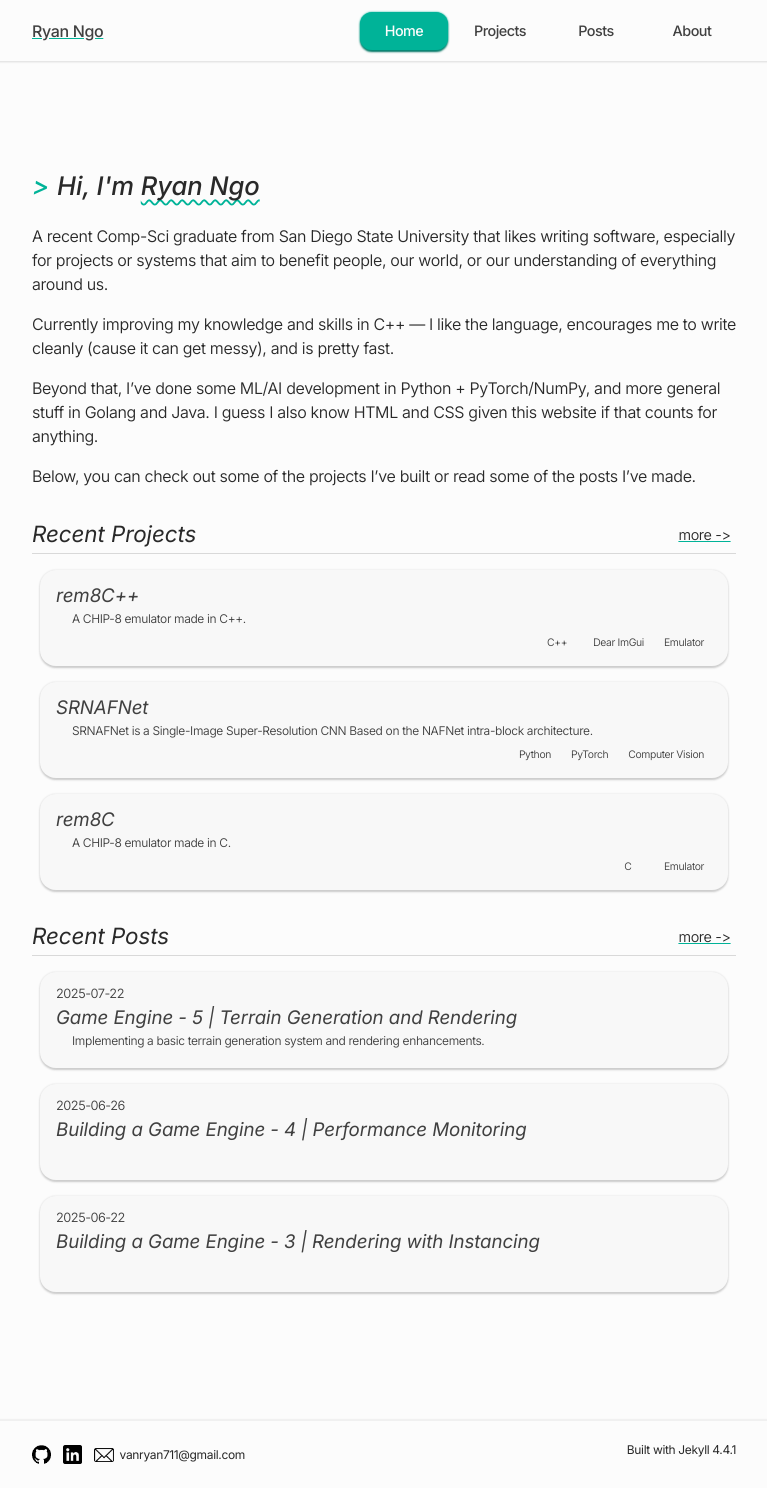
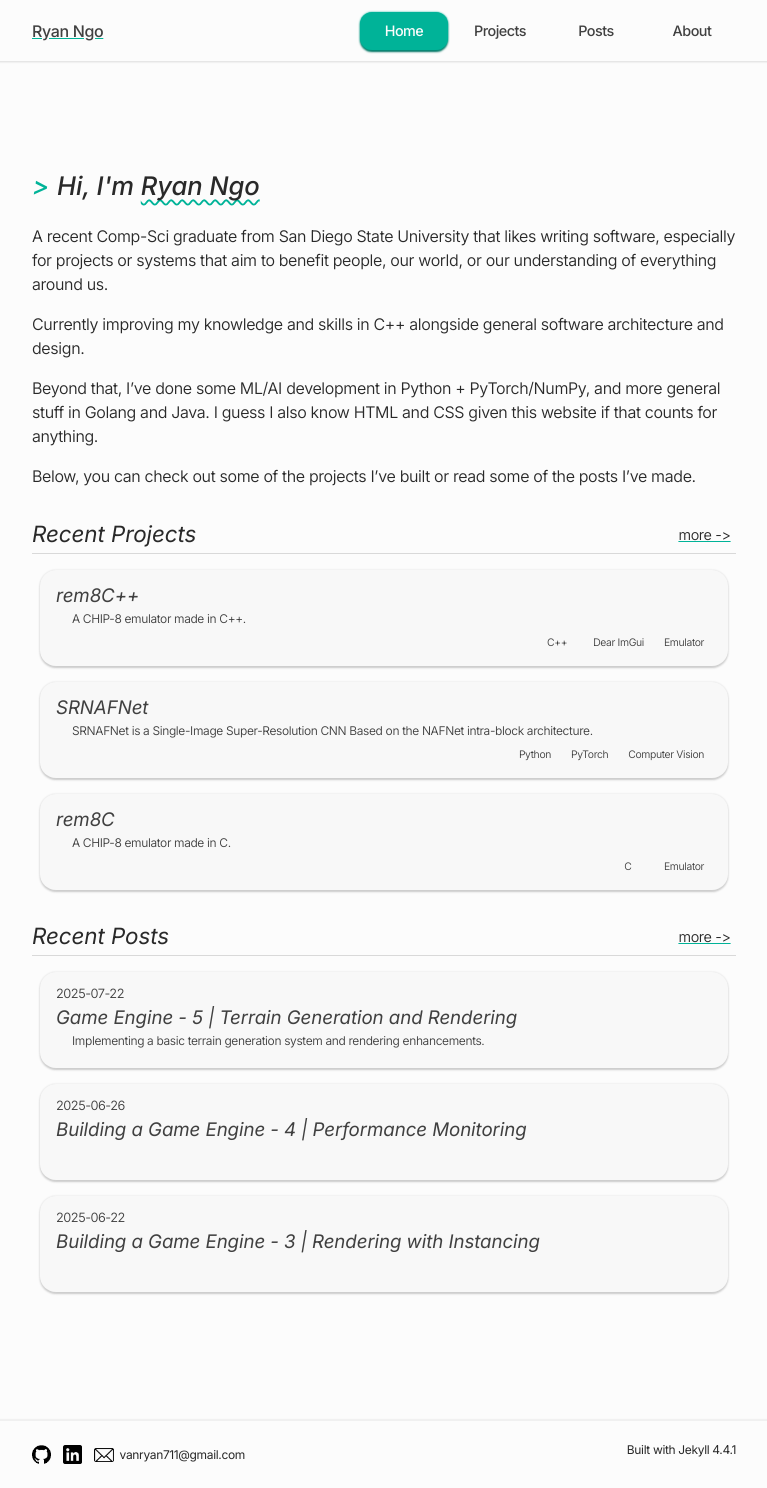
Before and after one commit to RyanVNgo/RyanVNgo.github.io, a Jekyll site: the page built from index.md, in a window 1280 px wide. Shown: the whole page, without its empty margins (256-1023 px from the left). Built offline with Jekyll 4.4.1, drawn with Linux system fonts in a browser that asks for light colours.

Commit message:
Home page update

```diff
--- a/index.md
+++ b/index.md
@@ -11,8 +11,8 @@ A recent Comp-Sci graduate from San Diego State University that likes
 writing software, especially for projects or systems that aim to benefit
 people, our world, or our understanding of everything around us.
 
-Currently improving my knowledge and skills in C++ —  I like the language,
-encourages me to write cleanly (cause it can get messy), and is pretty fast.
+Currently improving my knowledge and skills in C++ alongside general software
+architecture and design.
 
 Beyond that, I've done some ML/AI development in Python + PyTorch/NumPy, and
 more general stuff in Golang and Java. I guess I also know HTML and CSS given
```
